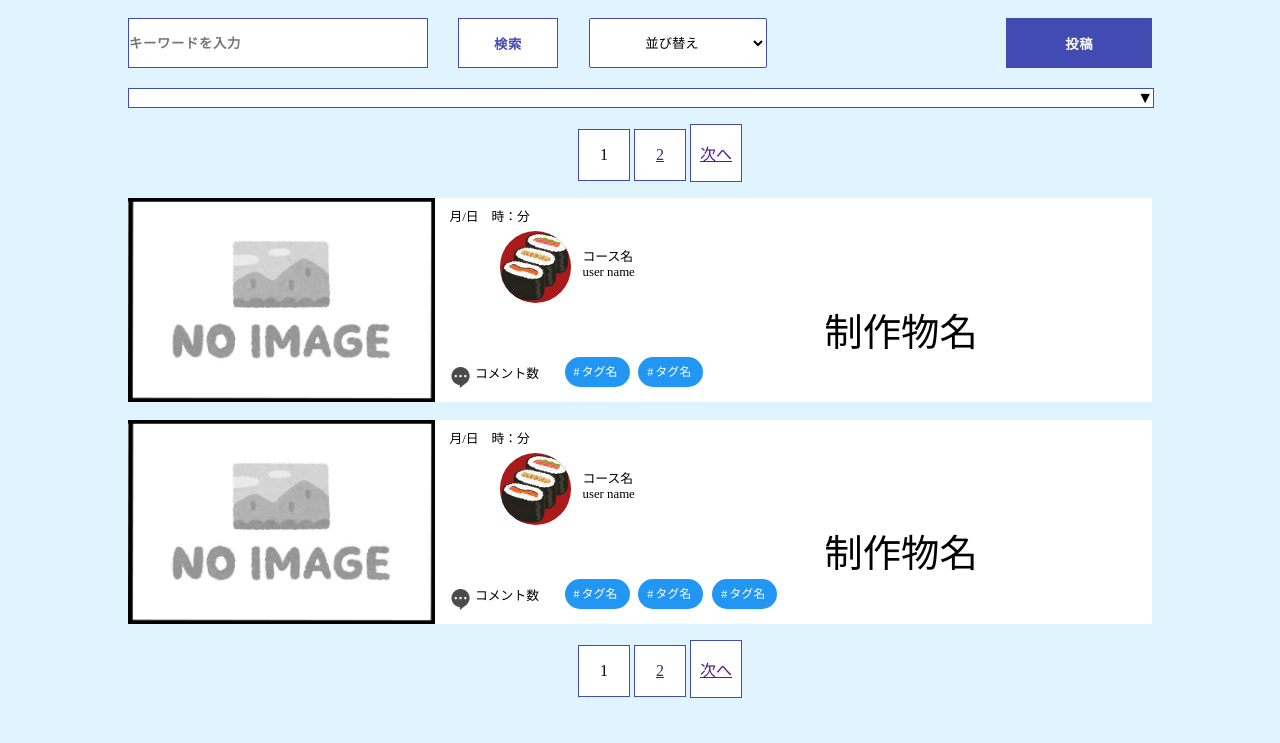
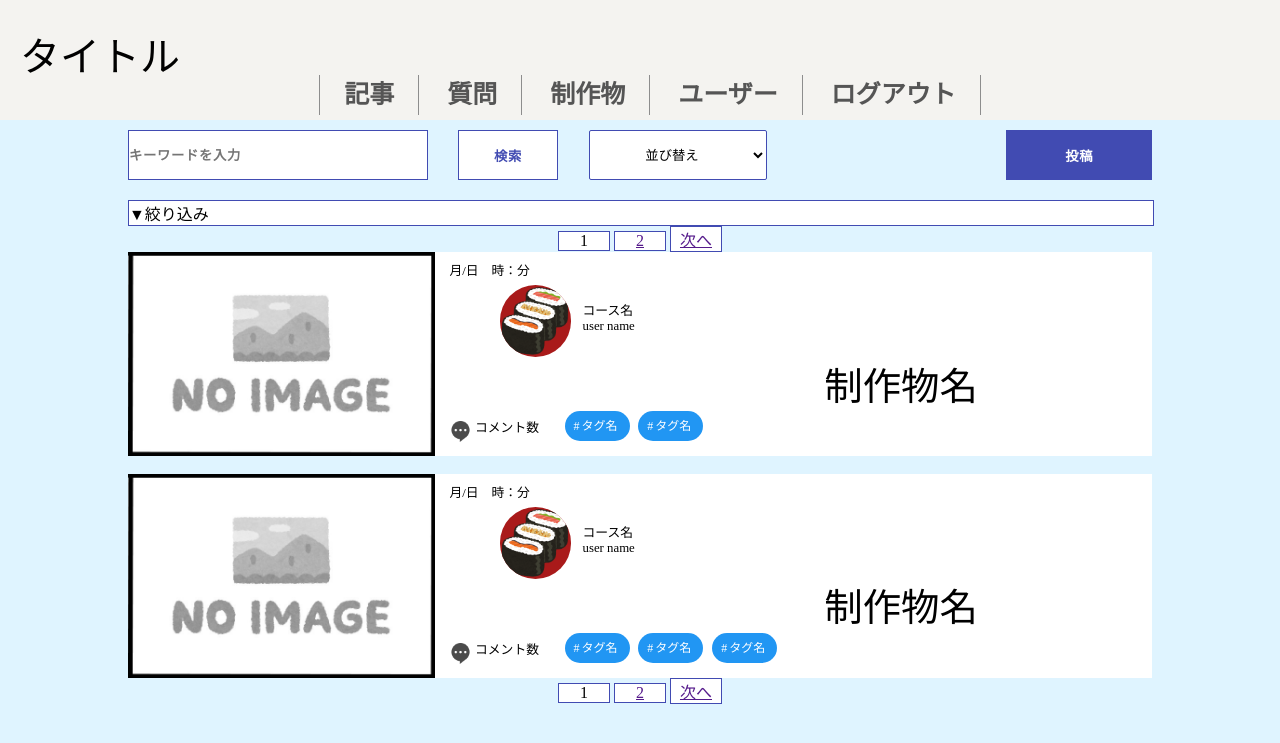
Before and after one commit to ohNarumi/PBL1, a PHP site: page /production_index.php in a window 1280 px wide. Shown: the top 743 px of the page. Run offline with PHP 8.4, Linux system fonts and the light colour scheme.

Commit message:
ヘッダーのサイズ調整＆各画面にヘッダー挿入＆ヘッダーのメニューバーのリンク先設定/#43

```diff
--- a/article.php
+++ b/article.php
@@ -6,6 +6,9 @@
   <meta name="description" content=>
   <link rel="stylesheet" href="./css/style.css">
   <link rel="stylesheet" href="./css/article.css">
+  <?php
+    require_once("./header.php");
+  ?>
   <title>記事詳細画面</title>
 </head>
 
--- a/article1.php
+++ b/article1.php
@@ -6,6 +6,9 @@
   <meta name="description" content=>
   <link rel="stylesheet" href="./css/style.css">
   <link rel="stylesheet" href="./css/article.css">
+  <?php
+    require_once("./header.php");
+  ?>
   <title>記事詳細画面-1</title>
 </head>
 
--- a/article2.php
+++ b/article2.php
@@ -6,6 +6,9 @@
   <meta name="description" content=>
   <link rel="stylesheet" href="./css/style.css">
   <link rel="stylesheet" href="./css/article.css">
+  <?php
+    require_once("./header.php");
+  ?>
   <title>記事詳細画面-2</title>
 </head>
 
--- a/css/header.css
+++ b/css/header.css
@@ -1,3 +1,7 @@
+* {
+	margin: 0px;
+	padding: 0px;
+}
 
 /* ヘッダー部分　*/
 #header {
--- a/header.php
+++ b/header.php
@@ -5,11 +5,11 @@
     </div>
     <nav>
         <ul>
-            <li><a href="#" class="header-link">記事</a></li>
-            <li><a href="#" class="header-link">質問</a></li>
-            <li><a href="#" class="header-link">制作物</a></li>
-            <li><a href="#" class="header-link">ユーザー</a></li>
-            <li><a href="#" class="header-link">ログアウト</a></li>
+            <li><a href="./index.php" class="header-link">記事</a></li>
+            <li><a href="./question_index.php" class="header-link">質問</a></li>
+            <li><a href="./production_index.php" class="header-link">制作物</a></li>
+            <li><a href="./profile.php" class="header-link">ユーザー</a></li>
+            <li><a href="./login.php" class="header-link">ログアウト</a></li>
         </ul>
     </nav>
 </div>
--- a/index.php
+++ b/index.php
@@ -5,6 +5,9 @@
 <title>記事一覧画面</title>
 <link rel="stylesheet" href="./css/style.css">
 <link rel="stylesheet" type="text/css" href="./css/index.css">
+<?php
+    require_once("./header.php");
+?>
 </head>
 <body>
 <!--.oyaで全体のwidhtサイズを決める-->
--- a/production.php
+++ b/production.php
@@ -5,6 +5,9 @@
     <meta name="description" content=>
     <link rel="stylesheet" href="./css/style.css">
     <link rel="stylesheet" href="./css/production.css">
+    <?php
+    require_once("./header.php");
+    ?>
     <title>制作物詳細画面</title>
 </head>
 <body>
--- a/production_index.php
+++ b/production_index.php
@@ -4,6 +4,9 @@
  <meta charset="utf-8">
  <link rel="stylesheet" href="./css/style.css">
  <link rel="stylesheet" href="./css/production_index.css">
+ <?php
+    require_once("./header.php");
+ ?>
  <title>制作物一覧画面</title>
 </head>
     <body>
@@ -40,9 +43,9 @@
                 <div class="Gap-top">
                     <div class="ko2">
 
-                        <div class="accordion" onclick="obj=document.getElementById('menu1').style; obj.display=(obj.display=='none')?'block':'none';">
-                            <a style="cursor:pointer;">▼</a>
-                        </div>
+                    <div class="narrow_accordion" onclick="obj=document.getElementById('narrow_menu').   style; obj.display=(obj.display=='none')?'block':'none';">
+                    <a style="cursor:pointer;">▼絞り込み</a>
+                    </div>
 
                         <div id="menu1" style="display:none;clear:both;">
 
--- a/profile.php
+++ b/profile.php
@@ -8,6 +8,9 @@
 <meta name="description" content="？？ ？？のプロフィールを詳しく紹介します！" />
 <link rel="stylesheet" href="css/style.css">
 <link rel="stylesheet" href="css/profile.css">
+<?php
+    require_once("./header.php");
+?>
 </head>
 <body class="wrap">
 <div class="submission">
--- a/question.php
+++ b/question.php
@@ -5,6 +5,9 @@
     <link rel="stylesheet" href="./css/style.css">
     <link rel="stylesheet" href="./css/question_answer.css">
     <link rel="stylesheet" href="./css/question.css">
+    <?php
+    require_once("./header.php");
+    ?>
     <title>質問詳細画面</title>
 </head>
 <body>
--- a/question_answer.php
+++ b/question_answer.php
@@ -5,6 +5,9 @@
     <meta name="description" content=>
     <link rel="stylesheet" href="./css/style.css">
     <link rel="stylesheet" href="./css/question_answer.css">
+    <?php
+      require_once("./header.php");
+    ?>
     <title>質問回答画面</title>
 </head>
 <body>
--- a/question_index.php
+++ b/question_index.php
@@ -5,6 +5,9 @@
     <meta name="description" content=>
     <link rel="stylesheet" href="./css/style.css">
     <link rel="stylesheet" href="./css/question_index.css">
+    <?php
+        require_once("./header.php");
+    ?>
     <title>質問一覧画面</title>
 </head>
 <body>
--- a/question_write.php
+++ b/question_write.php
@@ -4,6 +4,9 @@
   <meta charset="utf-8">
   <link rel="stylesheet" href="./css/style.css">
   <link rel="stylesheet" href="./css/question_write.css">
+  <?php
+    require_once("./header.php");
+  ?>
   <title>質問フォーム</title>
 </head>
   <body>
```
Also changed, not shown: css/profile.css (+4 -5 lines), login.php (line endings or trailing spaces).
